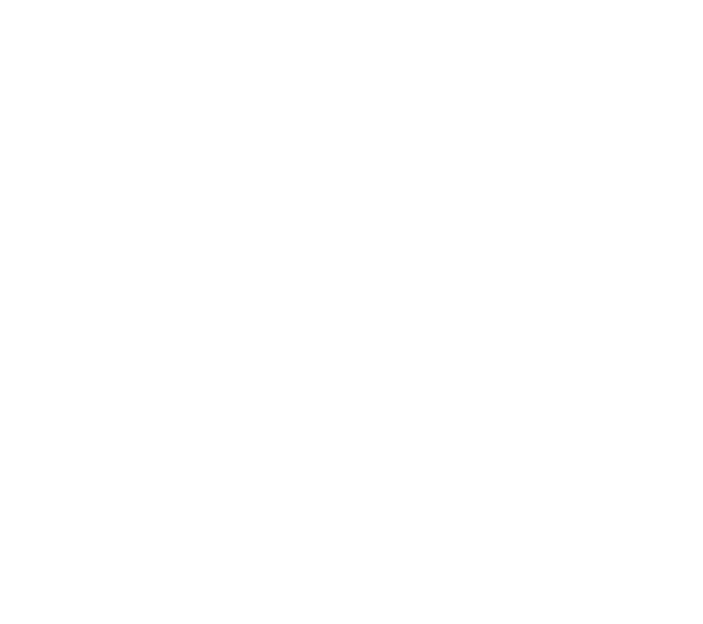
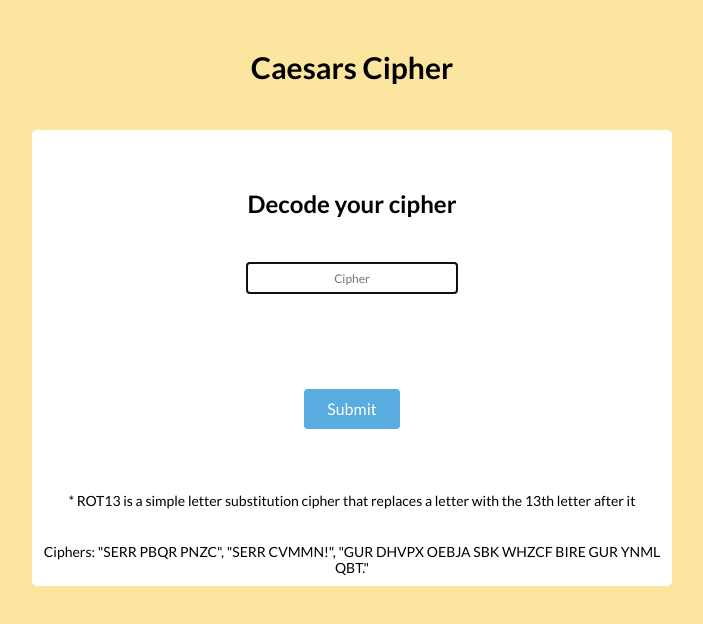
Before and after one commit to HugoRoriz/FreeCodeCamp-Assignments, a plain HTML site: page JavaScript Algorithms and Data Structures Projects/Caesars Cipher/index.html in a window 1280 px wide. Shown: the whole page, without its empty margins (288-991 px from the left). Drawn offline with Linux system fonts and the light colour scheme; files that its build step writes are made by us from their sources.

Commit message:
Added Project

```diff
--- a/JavaScript Algorithms and Data Structures Projects/Caesars Cipher/index.html
+++ b/JavaScript Algorithms and Data Structures Projects/Caesars Cipher/index.html
@@ -10,5 +10,24 @@
     <script src="scripts.js"></script>
   </head>
   <body>
+    <div class="title-container">
+      <h1 id="title" class="title">Caesars Cipher</h1>
+    </div>
+    <main class="main-container">
+      <div class="desc-container">
+        <h2 id="description" class="description">Decode your cipher</h2>
+        <input type="text" id="input" class="input-field" placeholder="Cipher" autofocus required>
+        <div class="response-field">
+          <p id="result"></p>
+          <div class="button-div">
+            <input type="button" id="button" class="submit" value="Submit" onclick="rot13(document.getElementById('input').value)"></input>
+          </div>
+        </div>
+      </div>
+      <div class="ps-field">
+        <p class="ps">* ROT13 is a simple letter substitution cipher that replaces a letter with the 13th letter after it</p>
+        <p class="ps">Ciphers: "SERR PBQR PNZC", "SERR CVMMN!", "GUR DHVPX OEBJA SBK WHZCF BIRE GUR YNML QBT."</p>
+      </div>
+    </main>
   </body>
 </html>
--- a/JavaScript Algorithms and Data Structures Projects/Caesars Cipher/scripts.js
+++ b/JavaScript Algorithms and Data Structures Projects/Caesars Cipher/scripts.js
@@ -0,0 +1,25 @@
+$("#input").keyup(function(event) {
+  if (event.keyCode === 13) {
+    $("#button").click();
+  }
+});
+
+function rot13(str) {
+
+  return document.getElementById('result').innerHTML =
+
+  str.split('').map.call(str, function(char) {
+    let x = char.charCodeAt(0);
+
+    if (x < 65 || x > 90) {
+      return String.fromCharCode(x);
+    }
+
+    else if (x < 78) {
+      return String.fromCharCode(x + 13);
+    }
+
+    return String.fromCharCode(x - 13);
+
+  }).join('');
+}
--- a/JavaScript Algorithms and Data Structures Projects/Caesars Cipher/styles.css
+++ b/JavaScript Algorithms and Data Structures Projects/Caesars Cipher/styles.css
@@ -0,0 +1,69 @@
+@import 'https://fonts.googleapis.com/css?family=Lato:400,700';
+
+* {font-family: 'Lato', sans-serif;}
+
+body {background-color: #fce59f;}
+
+.title-container {
+  text-align: center;
+  height: 80px;
+  margin: 50px 0 0 0;
+}
+
+.title {font-size: 30px;}
+
+.main-container {
+  width: 50%;
+  border-radius: 5px;
+  background-color: #fff;
+  margin: auto;
+}
+
+.desc-container {
+  padding: 40px 0;
+  text-align: center;
+}
+
+.input-field {
+  font-size: 12px;
+  height: 20px;
+  width: 200px;
+  padding: 5px;
+  margin: 25px 10px 10px 10px;
+  border: 1px solid #c0c0c0;
+  border-radius: 2px;
+  text-align: center;
+}
+
+.response-field {}
+
+#result {
+  height: 25px;
+  font-size: 22px;
+  text-align: center;
+  margin: 0;
+  padding-top: 20px;
+}
+
+.button-div {
+  width: 96px;
+	margin: auto;
+}
+
+#button {
+  background-color: #59ace0;
+  border-radius: 4px;
+  color: white;
+  font-size: 1em;
+  height: 40px;
+  width: 96px;
+  border: none;
+  margin-top: 40px;
+}
+
+.ps-field {text-align: center;}
+
+.ps {
+  font-size: 14px;
+  padding: 10px;
+}
--- a/JavaScript Algorithms and Data Structures Projects/Palindrome Checker/styles.css
+++ b/JavaScript Algorithms and Data Structures Projects/Palindrome Checker/styles.css
@@ -61,6 +61,13 @@ body {background-color: #fce59f;}
   margin-top: 40px;
 }
 
+.ps-field {text-align: center;}
+
+.ps {
+  font-size: 14px;
+  padding: 10px;
+}
+
 .yes {color: green;}
 
 .no {color: red;}
```
Also changed, not shown: JavaScript Algorithms and Data Structures Projects/Palindrome Checker/index.html (+3 -0 lines), JavaScript Algorithms and Data Structures Projects/Caesars Cipher/README.md.
